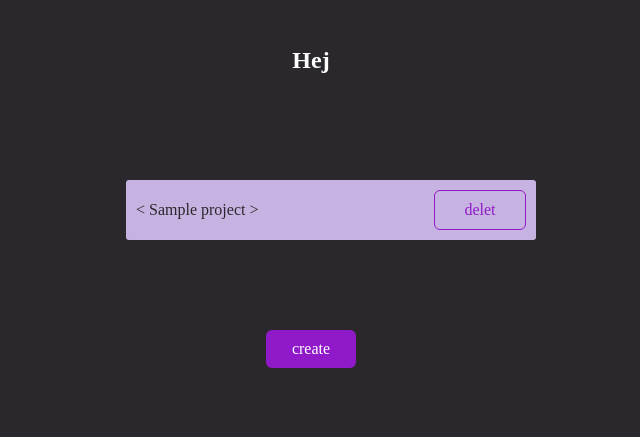
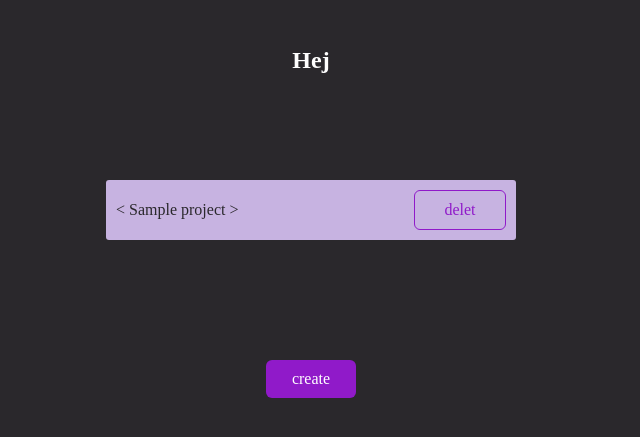
Before and after one commit to lordsha0/consilium, a Flask app: page / in a window 1280 px wide. Shown: the top 437 px of the page, without its empty margins (329-969 px from the left). Run offline with Flask 2, Linux system fonts and the light colour scheme; tables that the repository leaves empty hold one stand-in row (values such as "Sample post").

Commit message:
tweaked padding and margin settings in project styles

```diff
--- a/static/main.css
+++ b/static/main.css
@@ -15,7 +15,7 @@ html {
 .title__project {
     text-align: center;
     margin-top: 39px;
-    margin-bottom: 90px;
+    margin-bottom: 60px;
 }
 
 .title__task {
@@ -55,6 +55,7 @@ html {
     width: 100%;
 
     margin-bottom: 90px;
+    padding: 0;
 
     list-style: none;
 }
@@ -78,6 +79,7 @@ html {
 
     width: 390px;
     padding: 10px;
+    margin: 30px 0;
     border-radius: 3px;
 }
 
```
